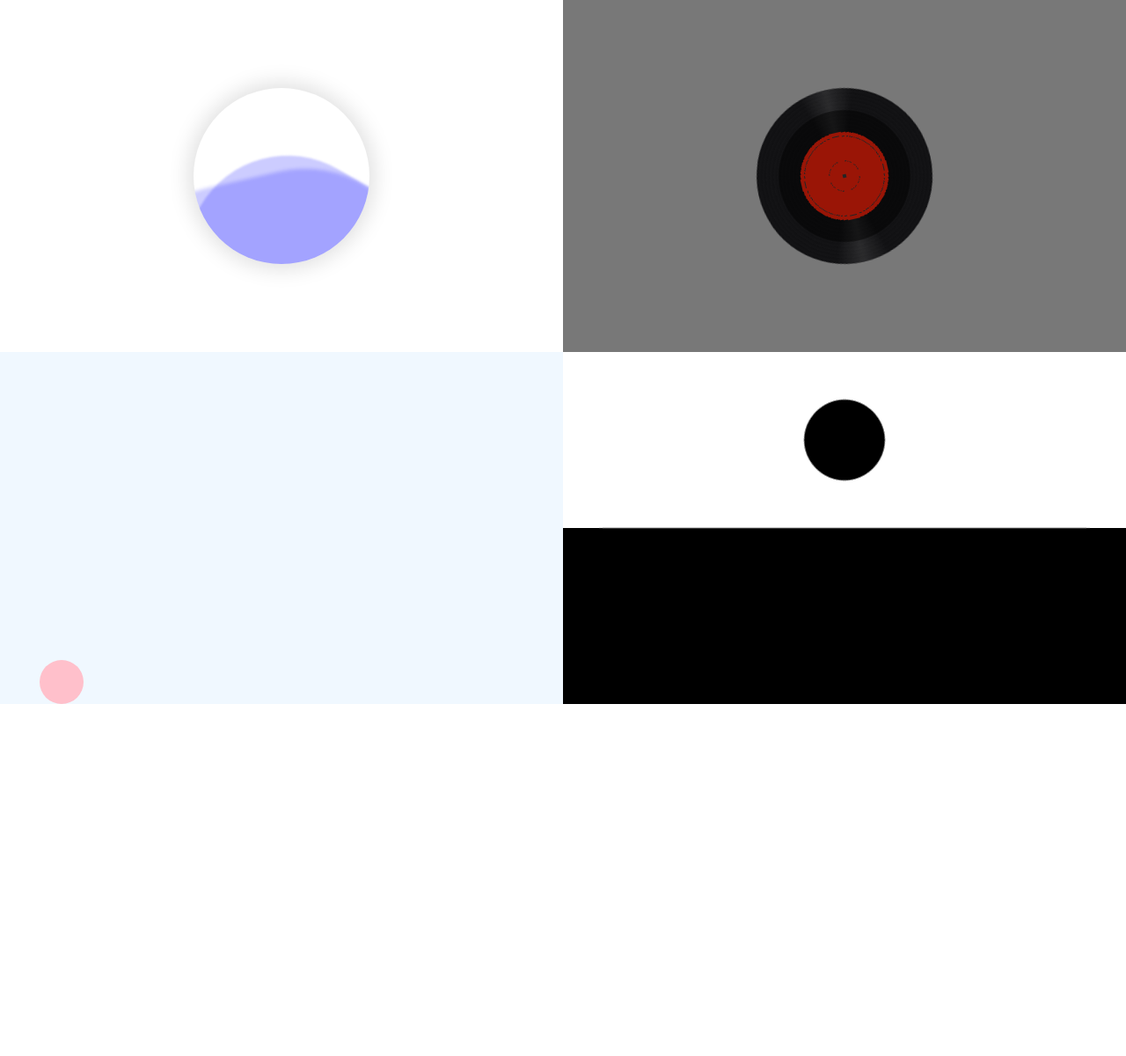
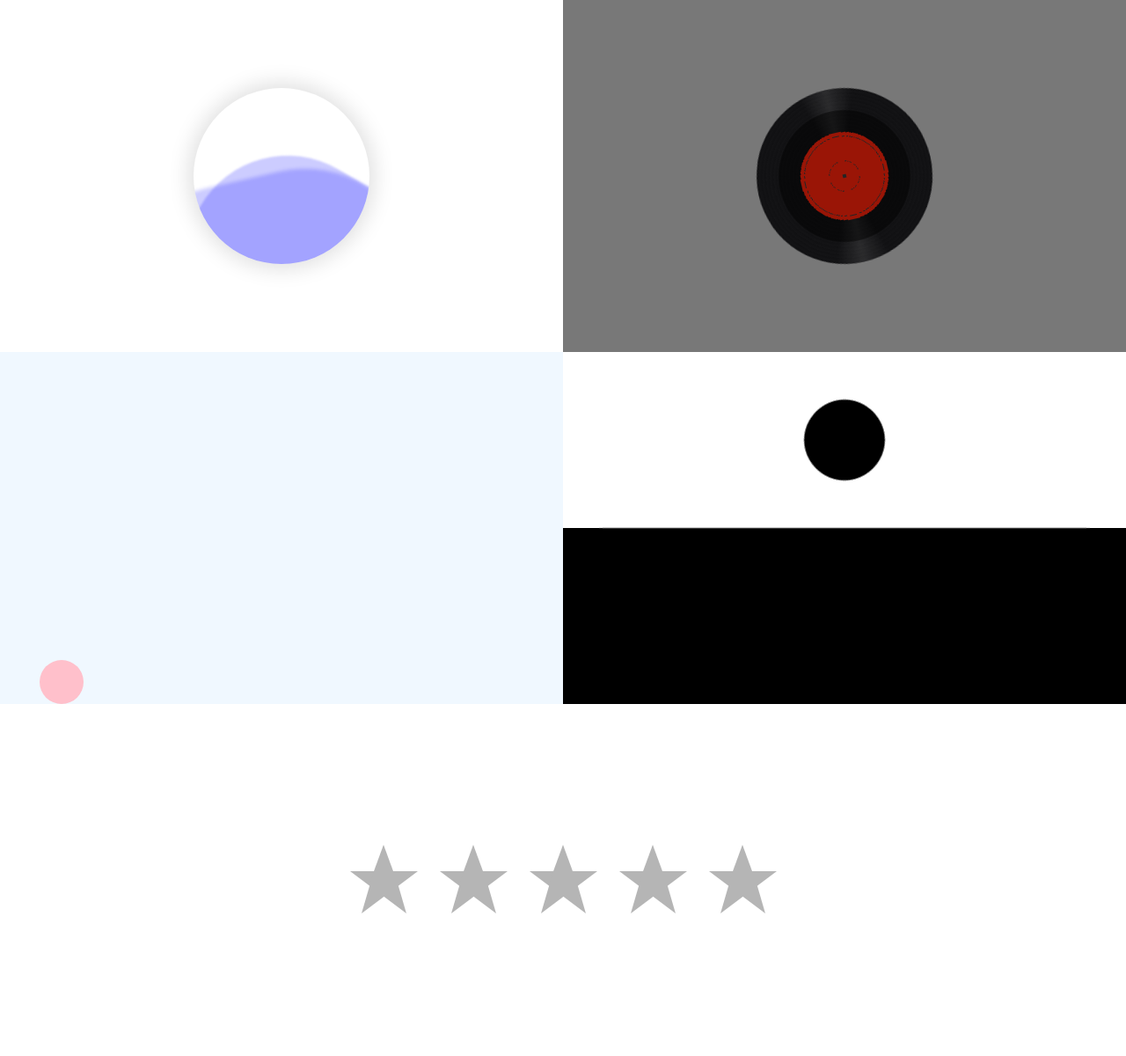
Before and after one commit to ChrisChan13/css-ideas, a website: page src/index.html in a window 1280 px wide. Shown: the whole page at 88% size. Before the commit the page ends 800 px from the top, so only its background shows below. Drawn offline with Linux system fonts and the light colour scheme.

Commit message:
5.star rating

```diff
--- /dev/null
+++ b/src/css/rate.css
@@ -0,0 +1,61 @@
+.rate {
+  position: absolute;
+  left: 50%;
+  top: 50%;
+  transform: translate3d(-50%, -50%, 0);
+  display: flex;
+  flex-flow: row-reverse;
+  height: 80px;
+}
+
+input[name='star'] {
+  display: none;
+}
+
+.star {
+  cursor: pointer;
+  position: relative;
+  width: 0;
+  height: 0;
+  border-top: 30px solid transparent;
+  border-right: 11.25px solid transparent;
+  border-bottom: 30px solid #FFAC33;
+  border-left: 11.25px solid transparent;
+  margin: -30px 40px 0 40px;
+  filter: grayscale(100%);
+  transition: filter 0.2s ease-in;
+}
+
+input[name='star']:checked~.star,
+.star:hover,
+.star:hover~.star {
+  filter: grayscale(0);
+}
+
+.star::before {
+  content: '';
+  position: absolute;
+  width: 0;
+  height: 0;
+  top: -10px;
+  left: -18px;
+  border-top: 40px solid transparent;
+  border-right: 30px solid transparent;
+  border-bottom: 40px solid transparent;
+  border-left: 30px solid #FFAC33;
+  transform: rotate(-53.13deg);
+}
+
+.star::after {
+  content: '';
+  position: absolute;
+  width: 0;
+  height: 0;
+  top: -10px;
+  left: -41px;
+  border-top: 40px solid transparent;
+  border-right: 30px solid #FFAC33;
+  border-bottom: 40px solid transparent;
+  border-left: 30px solid transparent;
+  transform: rotate(53.13deg);
+}
--- a/src/index.html
+++ b/src/index.html
@@ -9,6 +9,7 @@
   <link rel="stylesheet" href="./css/record.css">
   <link rel="stylesheet" href="./css/pinball.css">
   <link rel="stylesheet" href="./css/shuttle.css">
+  <link rel="stylesheet" href="./css/rate.css">
   <!-- endbuild -->
 </head>
 <body>
@@ -28,5 +29,19 @@
       <div class="shuttle"></div>
     </div>
   </div>
+  <div class="row">
+    <div class="rate">
+      <input type="radio" name="star" id="star_01">
+      <label class="star" for="star_01"></label>
+      <input type="radio" name="star" id="star_02">
+      <label class="star" for="star_02"></label>
+      <input type="radio" name="star" id="star_03">
+      <label class="star" for="star_03"></label>
+      <input type="radio" name="star" id="star_04">
+      <label class="star" for="star_04"></label>
+      <input type="radio" name="star" id="star_05">
+      <label class="star" for="star_05"></label>
+    </div>
+  </div>
 </body>
 </html>
```
Also changed, not shown: readme.md.
